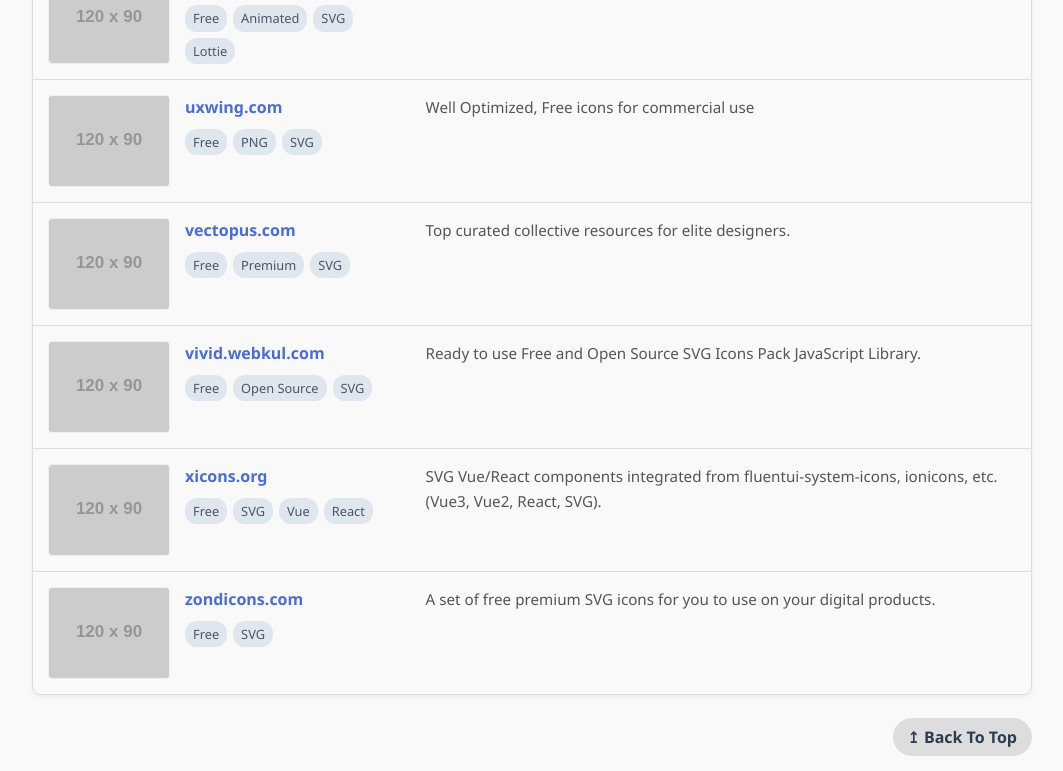
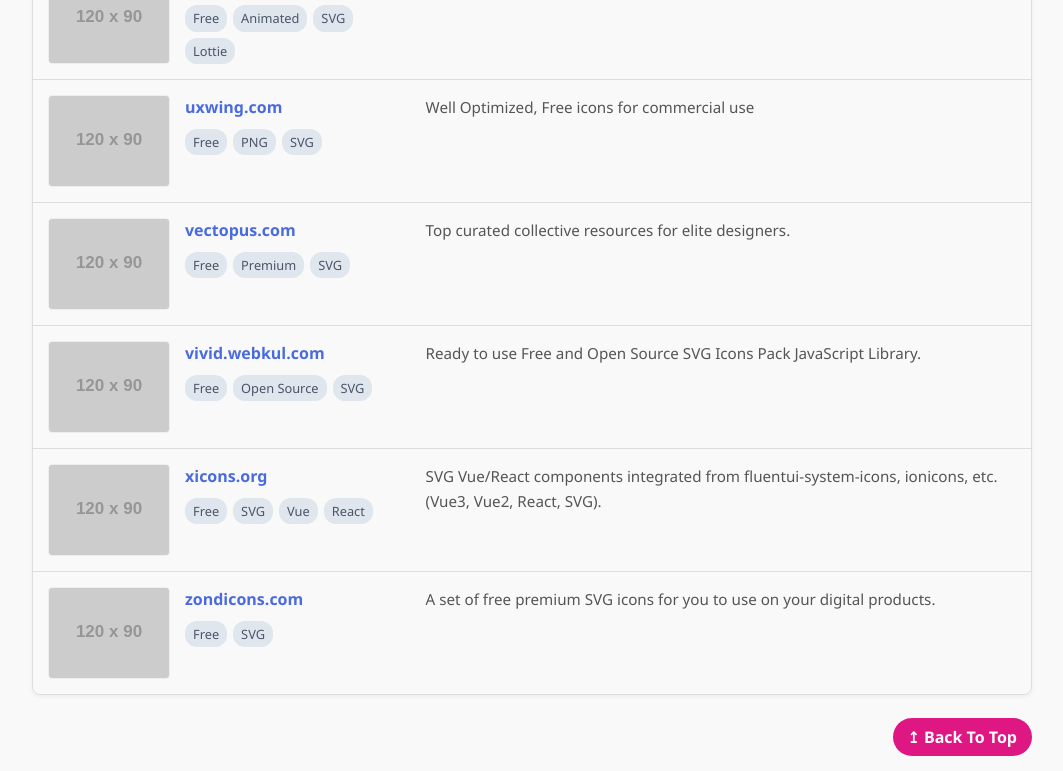
Before and after one commit to Bebell-Digital-Solutions/VibeCoding-Studio-V02, a plain HTML site: page icons.html in a window 1280 px wide. In both pictures the pointer is over the link "↥ Back To Top". Shown: the part 7718-8489 px from the top of the page, without its empty margins (108-1171 px from the left). Drawn offline with Linux system fonts and the light colour scheme; placeholder pictures from the web are drawn by us.

Commit message:
Update icons.html

```diff
--- a/icons.html
+++ b/icons.html
@@ -199,7 +199,8 @@
 
 
         .back-to-top a:hover {
-            background-color: #ddd;
+            background-color: #df1783;
+            color: white;
             text-decoration: none;
         }
 
```
